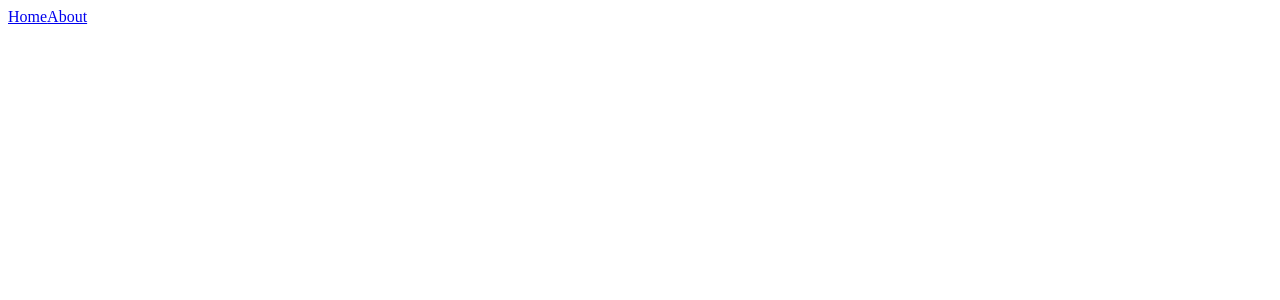
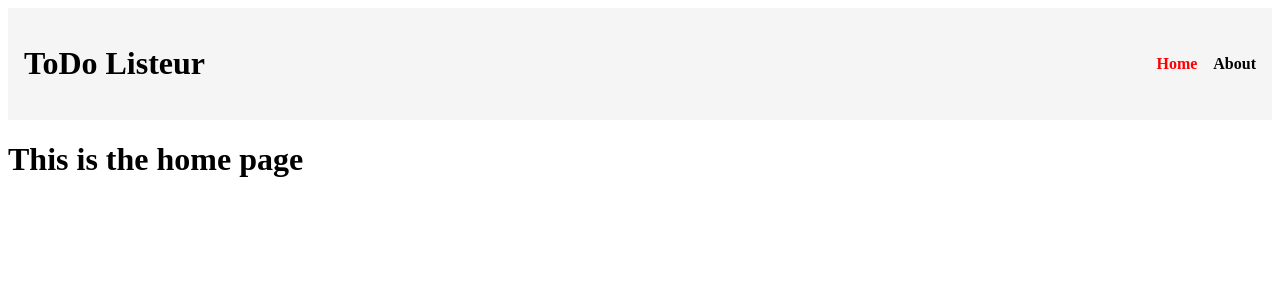
Before and after one commit to CmD0/todo-list-exemple, a Vue app: page / in a window 1280 px wide. Shown: the top 300 px of the page. Built offline with nearby package versions, Linux system fonts and the light colour scheme.

Commit message:
base styling

```diff
--- a/src/App.vue
+++ b/src/App.vue
@@ -4,14 +4,41 @@ import { RouterLink, RouterView } from 'vue-router'
 
 <template>
   <header>
-      <nav>
-        <RouterLink to="/">Home</RouterLink>
-        <RouterLink to="/about">About</RouterLink>
-      </nav>
+    <h1>ToDo Listeur</h1>
+    <nav>
+      <RouterLink to="/">Home</RouterLink>
+      <RouterLink to="/about">About</RouterLink>
+    </nav>
   </header>
 
   <RouterView />
 </template>
 
 <style scoped>
+header {
+  display: flex;
+  justify-content: space-between;
+  align-items: center;
+  padding: 1rem;
+  background-color: #f5f5f5;
+}
+
+nav {
+  display: flex;
+  gap: 1rem;
+}
+
+nav a {
+  text-decoration: none;
+  color: #000;
+  font-weight: bold;
+}
+
+nav a:hover {
+  text-decoration: underline;
+}
+
+nav a.router-link-exact-active {
+  color: #f00;
+}
 </style>
--- a/src/views/AboutView.vue
+++ b/src/views/AboutView.vue
@@ -1,6 +1,11 @@
 <template>
-  <h1>This is an about page</h1>
+  <main>
+    <h1>This is an about page</h1>
+  </main>
 </template>
 
 <style>
+main {
+  padding: 1rem;
+}
 </style>
--- a/src/views/HomeView.vue
+++ b/src/views/HomeView.vue
@@ -3,5 +3,6 @@
 
 <template>
   <main>
+    <h1>This is the home page</h1>
   </main>
 </template>
```
